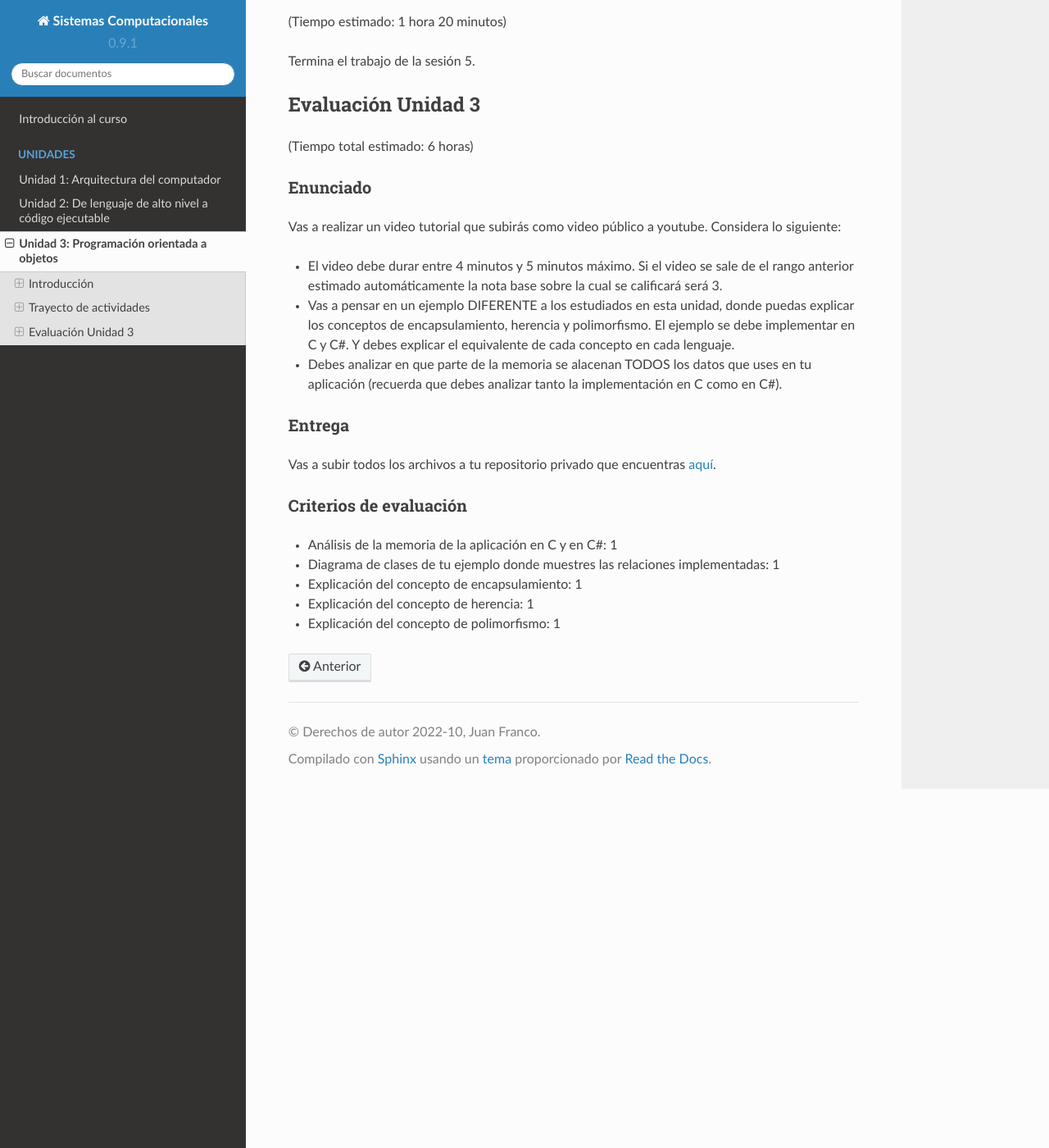
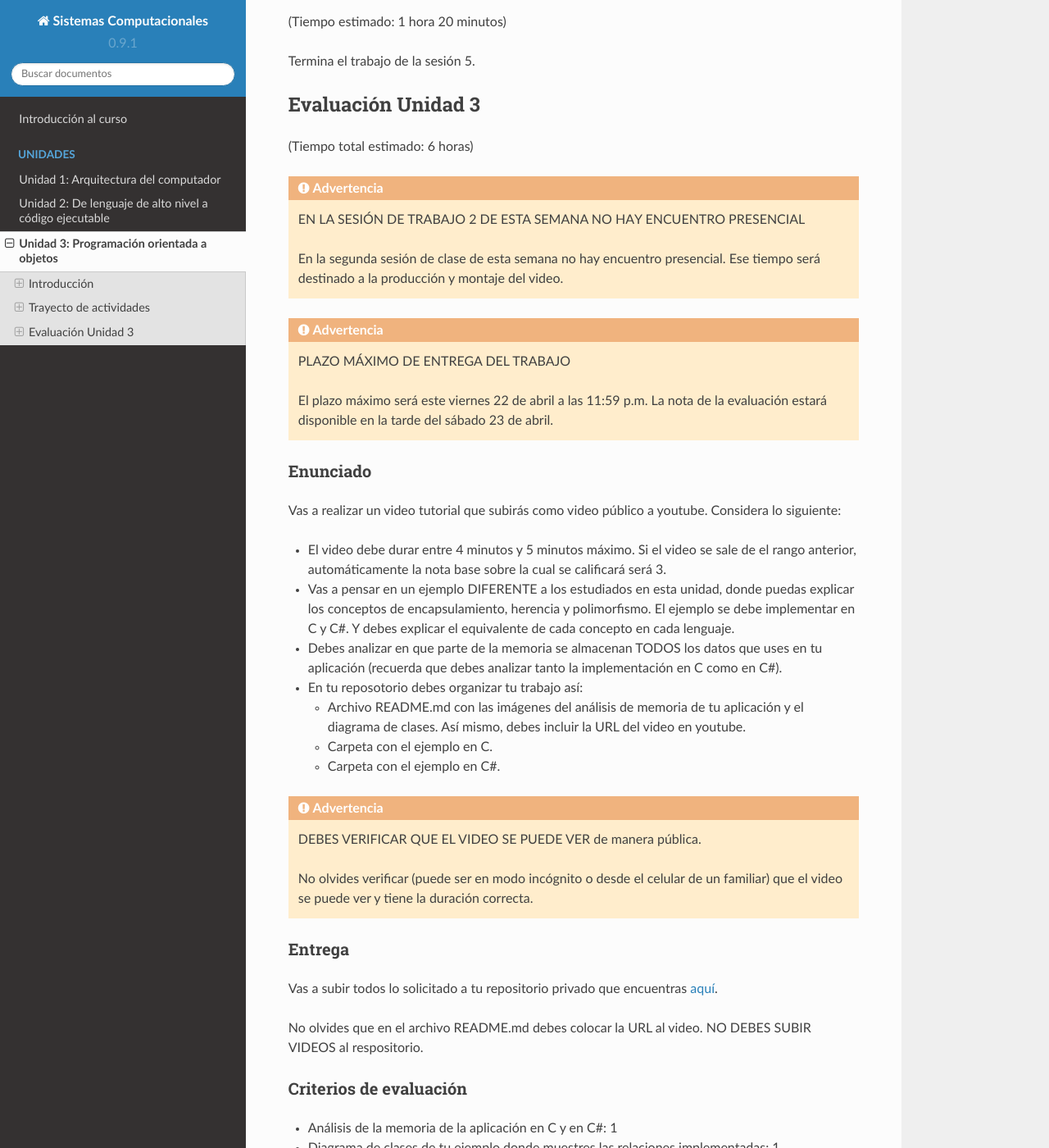
Before and after one commit to juanferfranco/SistemasComputacionales, a Sphinx documentation site: the page built from docs/_unidad3/unidad3.rst, in a window 1280 px wide and 1400 px high, scrolled down 40609 px. Shown: the whole window at 82% size. Built offline with Sphinx 7.4.7 and the Read the Docs theme 2.0.0, drawn with Linux system fonts in a browser that asks for light colours.

Commit message:
update evaluation of unit 3

```diff
--- a/docs/_unidad3/unidad3.rst
+++ b/docs/_unidad3/unidad3.rst
@@ -2189,6 +2189,16 @@ Evaluación Unidad 3
 ---------------------
 (Tiempo total estimado: 6 horas)
 
+.. warning:: EN LA SESIÓN DE TRABAJO 2 DE ESTA SEMANA NO HAY ENCUENTRO PRESENCIAL
+
+    En la segunda sesión de clase de esta semana no hay encuentro presencial. Ese
+    tiempo será destinado a la producción y montaje del video.
+
+.. warning:: PLAZO MÁXIMO DE ENTREGA DEL TRABAJO
+
+    El plazo máximo será este viernes 22 de abril a las 11:59 p.m. La nota
+    de la evaluación estará disponible en la tarde del sábado 23 de abril.
+
 Enunciado
 *************
 
@@ -2196,19 +2206,32 @@ Vas a realizar un video tutorial que subirás como video público a youtube. Con
 siguiente:
 
 * El video debe durar entre 4 minutos y 5 minutos máximo. Si el video se sale de el rango
-  anterior estimado automáticamente la nota base sobre la cual se calificará será 3.
+  anterior, automáticamente la nota base sobre la cual se calificará será 3.
 * Vas a pensar en un ejemplo DIFERENTE a los estudiados en esta unidad, donde puedas explicar
   los conceptos de encapsulamiento, herencia y polimorfismo. El ejemplo se debe implementar en C y C#.
   Y debes explicar el equivalente de cada concepto en cada lenguaje.
-* Debes analizar en que parte de la memoria se alacenan TODOS los datos que uses
+* Debes analizar en que parte de la memoria se almacenan TODOS los datos que uses
   en tu aplicación (recuerda que debes analizar tanto la implementación en C como en C#).
+* En tu reposotorio debes organizar tu trabajo así:
+
+  * Archivo README.md con las imágenes del análisis de memoria de tu aplicación y el diagrama de clases.
+    Así mismo, debes incluir la URL del video en youtube.
+  * Carpeta con el ejemplo en C.
+  * Carpeta con el ejemplo en C#.
+
+.. warning:: DEBES VERIFICAR QUE EL VIDEO SE PUEDE VER de manera pública.
+
+    No olvides verificar (puede ser en modo incógnito o desde el celular de un familiar) que
+    el video se puede ver y tiene la duración correcta.
 
 Entrega
 **********
 
-Vas a subir todos los archivos a tu repositorio privado
+Vas a subir todos lo solicitado a tu repositorio privado
 que encuentras `aquí <https://classroom.github.com/a/a4Nn9p88>`__.
 
+No olvides que en el archivo README.md debes colocar la URL al video. NO DEBES SUBIR VIDEOS
+al respositorio.
 
 Criterios de evaluación
 *************************
```
